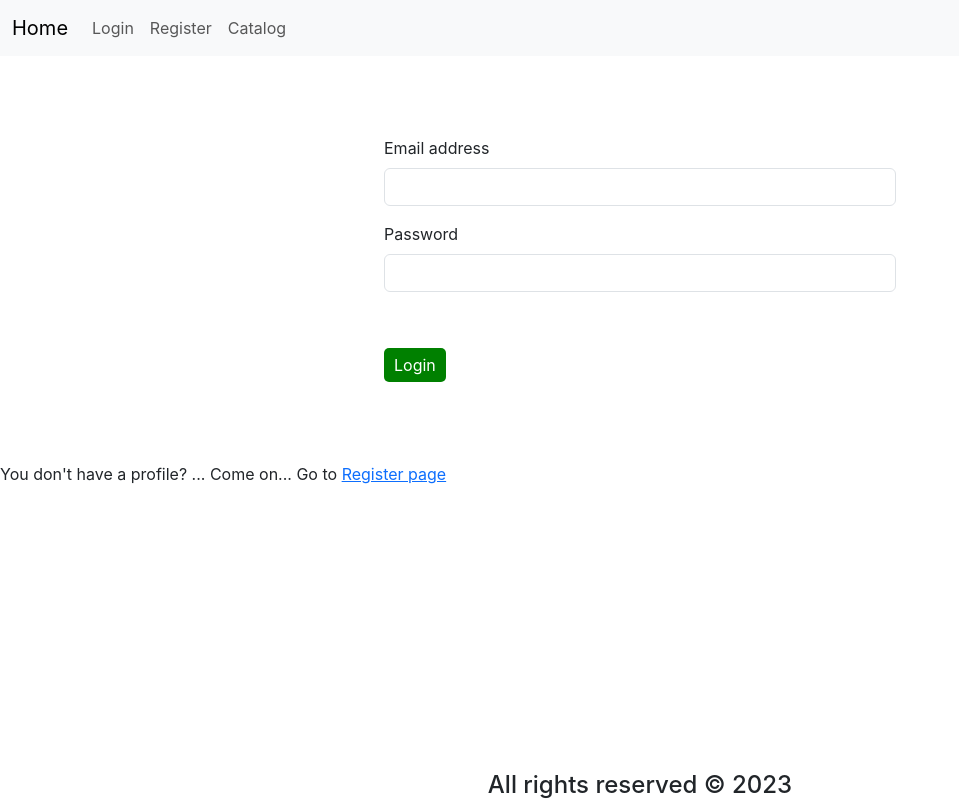
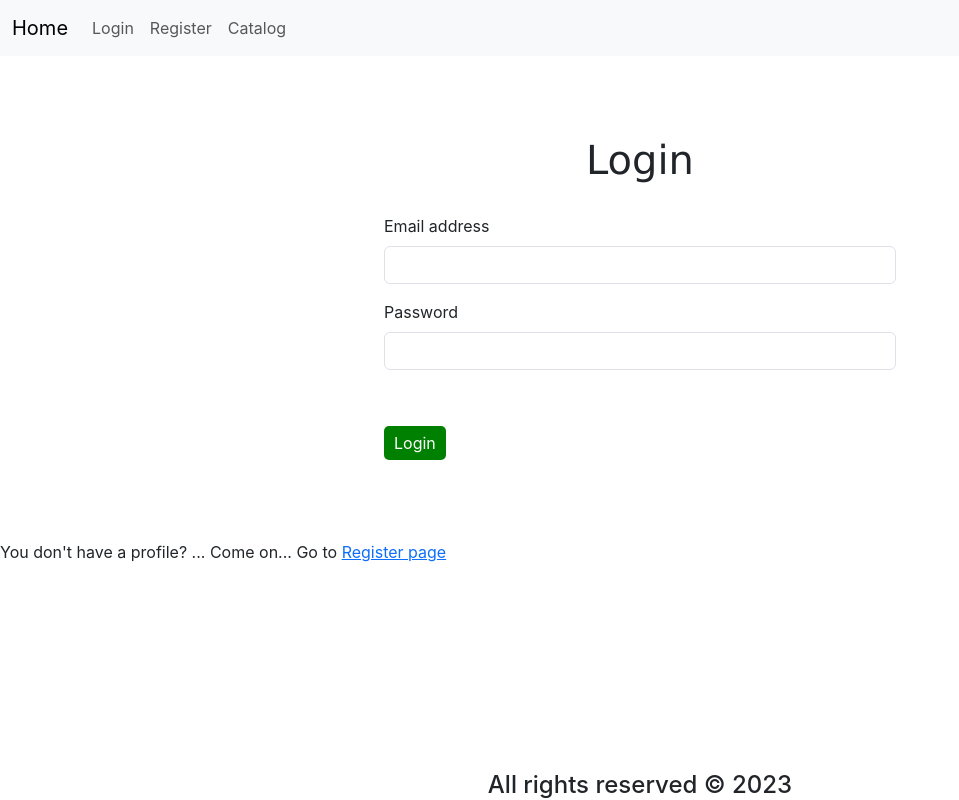
Before and after one commit to EmilPopovski24/react-course-project, a React (Create React App) app: page /login in a window 1280 px wide. Shown: the whole page, without its empty margins (0-959 px from the left). Built offline with nearby package versions, Linux system fonts and the light colour scheme.

Commit message:
Update Login.js

```diff
--- a/src/components/Login/Login.js
+++ b/src/components/Login/Login.js
@@ -1,7 +1,8 @@
 import { Link } from "react-router-dom"
 import { useContext } from "react";
 import { AuthContext } from "../../contexts/AuthContext";
-import { useForm } from "../../hooks/useForm"
+import { useForm } from "../../hooks/useForm";
+import "./Login.css";
 
 const Loginkeys = {
     Email: 'email',
@@ -20,6 +21,7 @@ export const Login = () => {
 
         <section id="login-page" className="auth">
             <form id="login" onSubmit={onSubmitfunc} method="POST" style={{width:"40%", margin: "80px auto"}} >
+                <h1 className="login-header">Login</h1>
                 <div className="mb-3">
                     <label htmlFor="exampleInputEmail1" className="form-label">Email address</label>
                     <input name={Loginkeys.Email} type="email" className="form-control" id="email" value={values[Loginkeys.Email]} onChange ={changeHandler} aria-describedby="emailHelp" />
```
